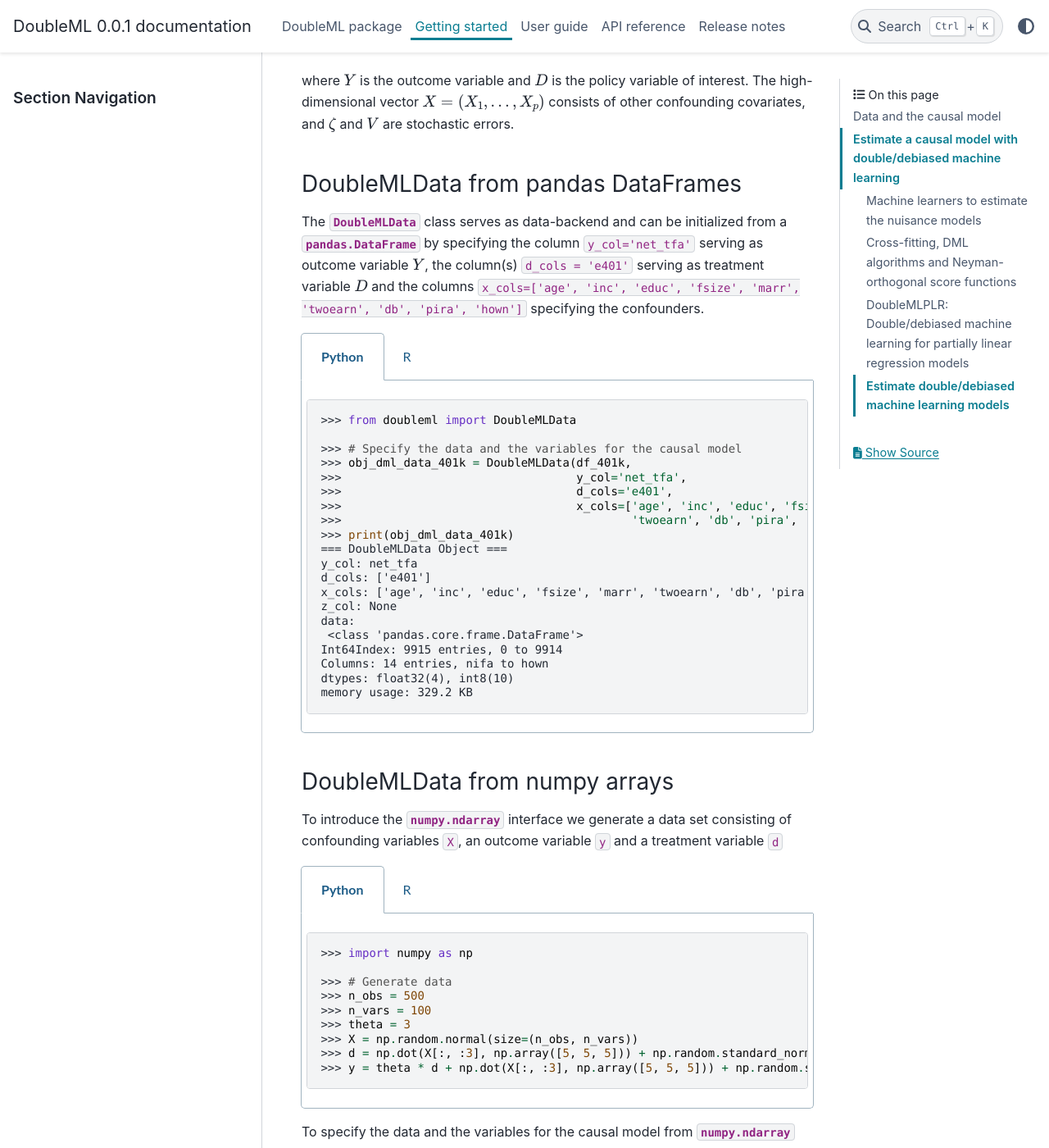
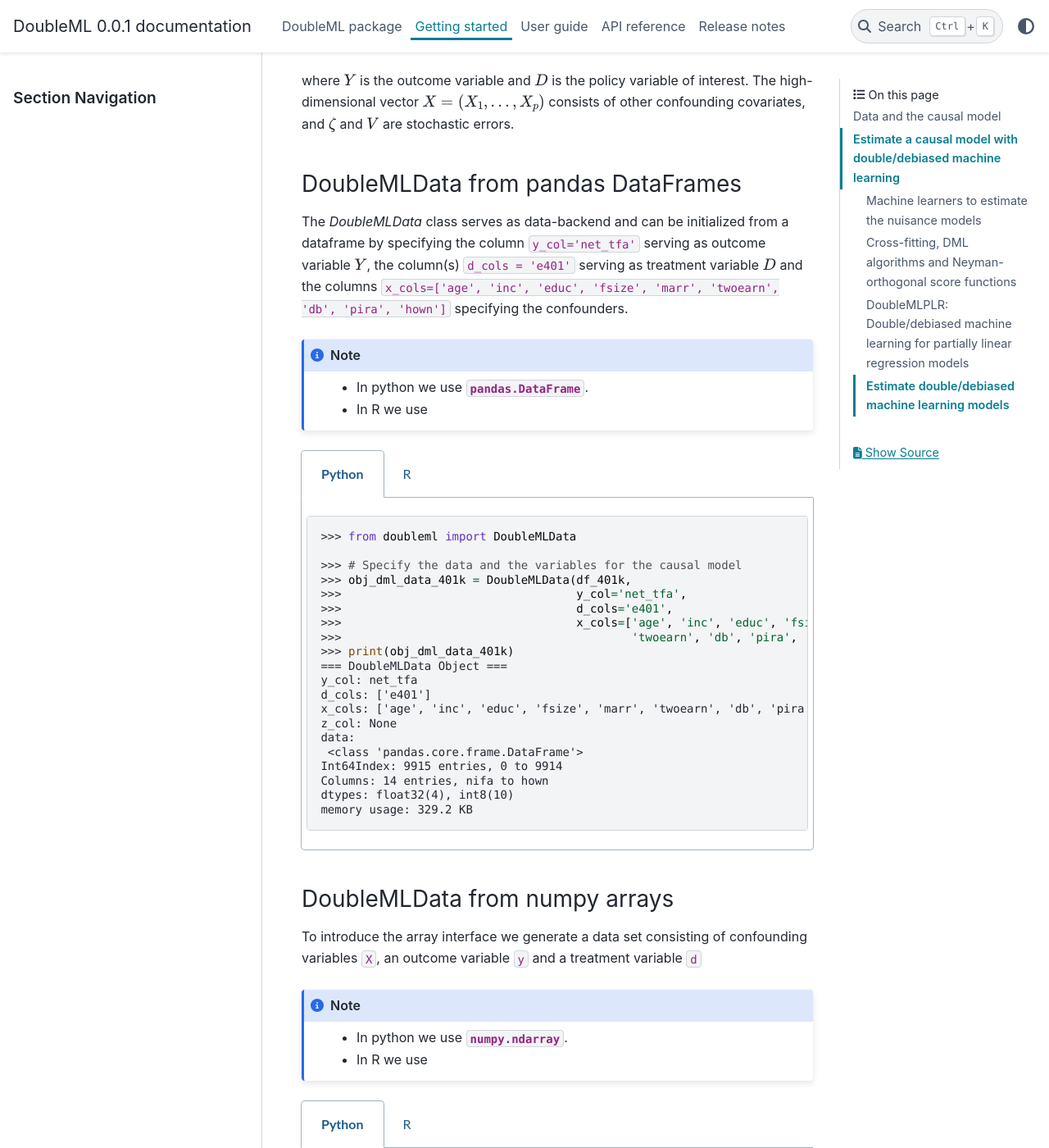
Before and after one commit to DoubleML/doubleml-docs, a Sphinx documentation site: the page built from doc/intro/intro.rst, in a window 1280 px wide and 1400 px high, scrolled down 1087 px. Shown: the whole window at 82% size. Built offline with Sphinx 7.4.7 and the PyData theme 0.15.4, drawn with Linux system fonts in a browser that asks for light colours; pages that are not in the unit, such as notebooks, are missing from menus; some of the changed text lies outside the part shown.

Commit message:
make the getting started part programming language neutral

```diff
--- a/doc/intro/intro.rst
+++ b/doc/intro/intro.rst
@@ -56,10 +56,14 @@
 DoubleMLData from pandas DataFrames
 ^^^^^^^^^^^^^^^^^^^^^^^^^^^^^^^^^^^
 
-The :class:`~doubleml.double_ml_data.DoubleMLData` class serves as data-backend and can be initialized from a :py:class:`pandas.DataFrame` by
+The `DoubleMLData` class serves as data-backend and can be initialized from a dataframe by
 specifying the column ``y_col='net_tfa'`` serving as outcome variable :math:`Y`, the column(s) ``d_cols = 'e401'``
 serving as treatment variable :math:`D` and the columns ``x_cols=['age', 'inc', 'educ', 'fsize', 'marr', 'twoearn', 'db', 'pira', 'hown']``
 specifying the confounders.
+
+.. note::
+    * In python we use :py:class:`pandas.DataFrame`.
+    * In R we use
 
 .. tabs::
 
@@ -95,9 +99,12 @@
 DoubleMLData from numpy arrays
 ^^^^^^^^^^^^^^^^^^^^^^^^^^^^^^
 
-To introduce the :py:class:`numpy.ndarray` interface we generate a data set consisting of confounding variables ``X``, an outcome
+To introduce the array interface we generate a data set consisting of confounding variables ``X``, an outcome
 variable ``y`` and a treatment variable ``d``
 
+.. note::
+    * In python we use :py:class:`numpy.ndarray`.
+    * In R we use
 
 .. tabs::
 
@@ -118,7 +125,7 @@
         > # R-code here
         > a=5
 
-To specify the data and the variables for the causal model from :py:class:`numpy.ndarray` we call
+To specify the data and the variables for the causal model from arrays we call
 
 .. tabs::
 
@@ -153,9 +160,12 @@
 
 To estimate our partially linear regression (PLR) model with the double machine learning algorithm, we first have to
 specify machine learners to estimate :math:`m_0` and :math:`g_0`. For the 401(k) data we use
-:py:class:`~sklearn.ensemble.RandomForestRegressor` from :py:mod:`sklearn.ensemble`
-and for our simulated data from a sparse linear model we use
-:py:class:`~sklearn.linear_model.Lasso` from :py:mod:`sklearn.linear_model`.
+a random forest regression model
+and for our simulated data from a sparse linear model we use a Lasso regression model.
+
+.. note::
+    * In python the machine learners are implemented in :py:class:`~sklearn.ensemble.RandomForestRegressor` from :py:mod:`sklearn.ensemble` and :py:class:`~sklearn.linear_model.Lasso` from :py:mod:`sklearn.linear_model`.
+    * In R we use
 
 .. tabs::
 
```
Also changed, not shown: other parts of doc/intro/intro.rst (+2 -2 lines).
